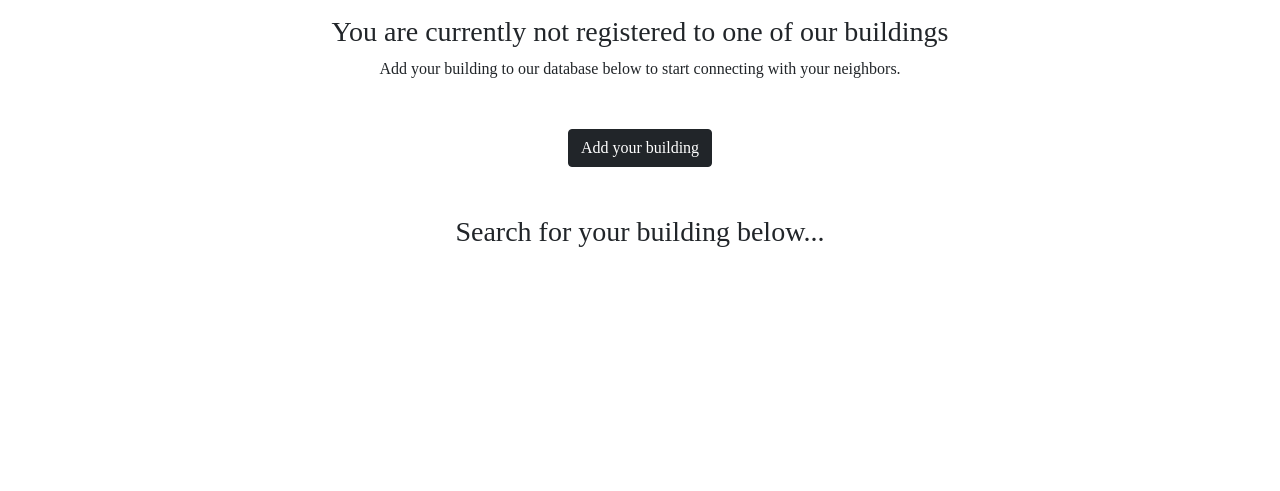
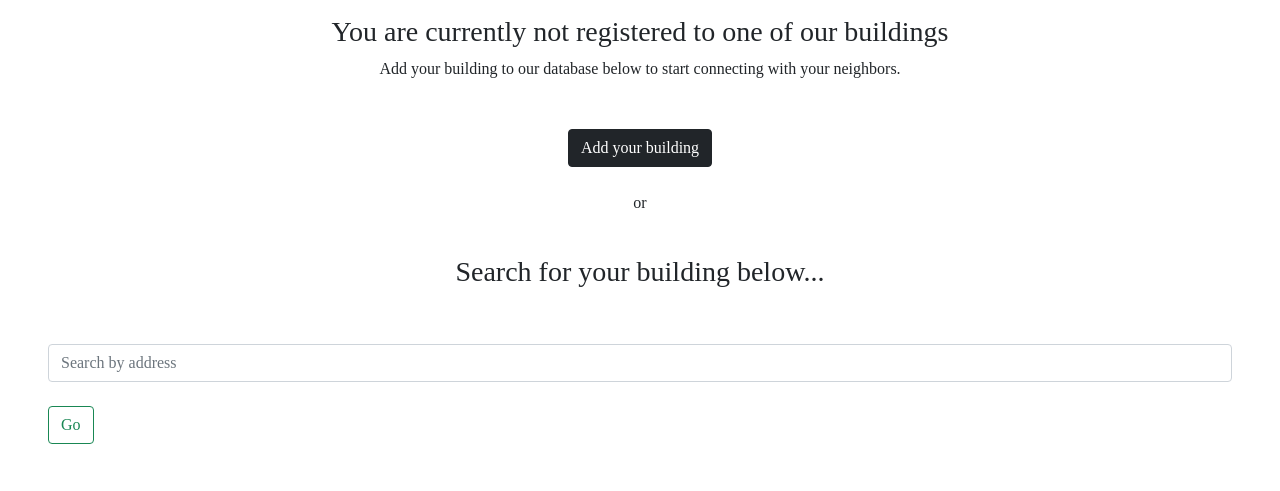
Before and after one commit to cspdevs000/neighborly, a Django app: page /home/ in a window 1280 px wide. Shown: the part 205-696 px from the top of the page. Run offline with Django 4.2, Linux system fonts and the light colour scheme.

Commit message:
search added to home page

```diff
--- a/neighborly/templates/neighborly/home.html
+++ b/neighborly/templates/neighborly/home.html
@@ -15,10 +15,16 @@
       <div class='d-flex justify-content-center mt-5'>
       <a href="{% url 'addbuilding'%}" class="btn btn-dark mr-2" id="add-building-button">Add your building</a>
       </div>
-      <br /><br />
+      <br /><p>or</p><br />
     </div>
-    <div class=''>
-    <h3>Search for your building below...</h3>
-    </div>
+    <div class='flex justify-content-center'>
+      <h3>Search for your building below...</h3>
+      <form class="flex justify-content-center p-5" method="POST" action="{% url 'search' %}">
+        {% csrf_token %}
+        <input class="form-control me-2" type="search" placeholder="Search by address" aria-label="Search" name="searched">
+        <br />
+        <button class="btn btn-outline-success" type="submit">Go</button>
+      </form>
+  </div>
   {% endif %}
 {% endblock %}
--- a/neighborly/templates/neighborly/search.html
+++ b/neighborly/templates/neighborly/search.html
@@ -6,7 +6,10 @@
 <br />
 <ul>
 {% for result in results%}
-    <li>{{ result }}, {{ result.city }}, {{ result.state }}</li>
+<div class='d-flex justify-content-center p-3'>
+    <li class='col absolute'>{{ result }}, {{ result.city }}, {{ result.state }}</li>
+    <a href="" class="col absolute btn btn-dark p-1">Request to join this building</a>
+</div>
 {% endfor %}
 </ul>
 {% else %}
--- a/neighborly/views.py
+++ b/neighborly/views.py
@@ -114,7 +114,6 @@ class ReplyView(View):
 
 #todo
 #add send invitation functionality for building admin
-#add building search to home page
 #if search comes up empty, prompt user to add building
 #add request to be added to building function
 #pinned posts
```
